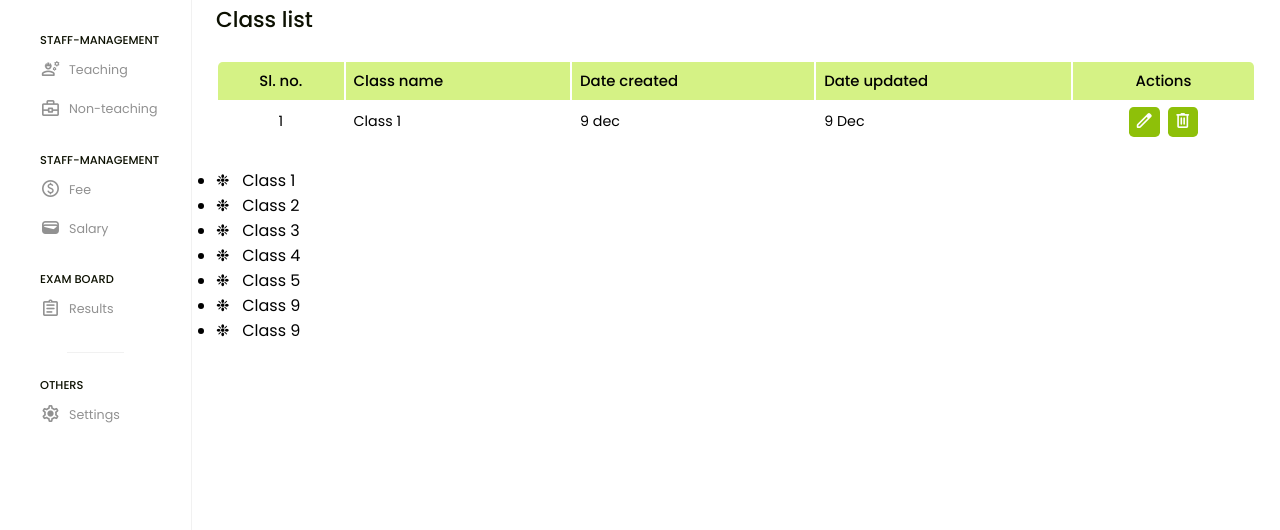
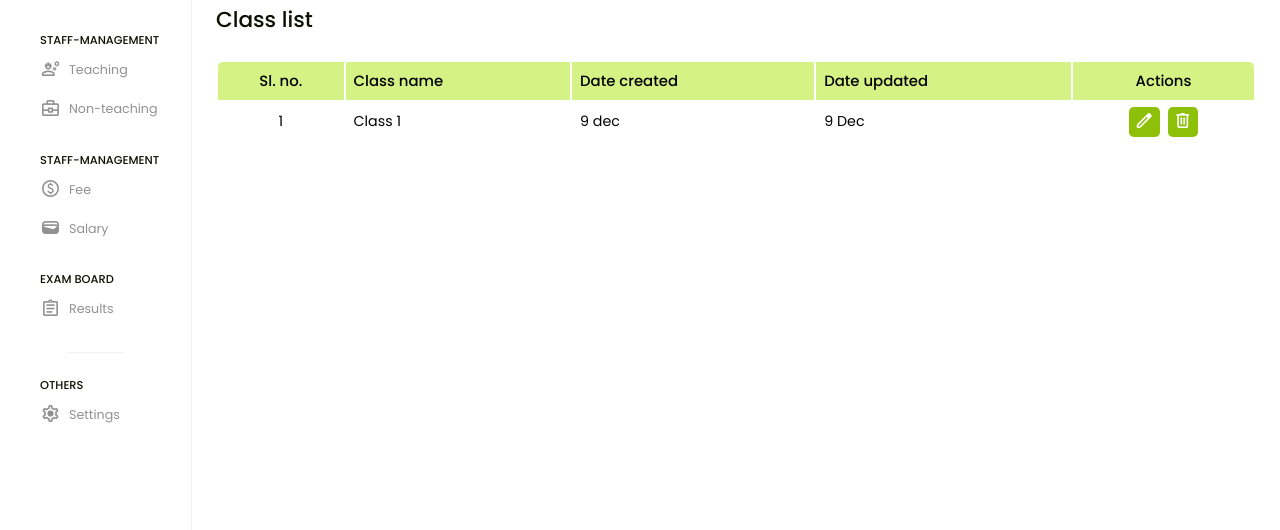
Before and after one commit to hasan-code/School-MS, a Django app: page /management/add_class in a window 1280 px wide. Shown: the part 270-800 px from the top of the page. Run offline with Django 4.2, Linux system fonts and the light colour scheme; data comes from the database, SQL or seed files in the repository.

Commit message:
add_class.html is modified

```diff
--- a/templates/admin/add_class.html
+++ b/templates/admin/add_class.html
@@ -8,7 +8,6 @@
 
 <!-- HEADER -->
 {% include "header.html" %}
-
 
 <!-- MESSAGES DIALOG -->
 {% include 'messages.html' %}
@@ -21,9 +20,8 @@
 
     <div class="input-group">
       <label for="add_class">Class name</label>
-            <input type="text" name="add_class" id="add_class">
+      <input type="text" name="add_class" id="add_class" />
     </div>
-
 
     <button type="submit">Add</button>
   </form>
@@ -50,13 +48,15 @@
         <td>Class 1</td>
         <td>9 dec</td>
         <td>9 Dec</td>
-                <td style="
+        <td
+          style="
             display: flex;
             flex-direction: row;
             gap: 0.5rem;
             align-items: center;
             justify-content: center;
-              ">
+          "
+        >
           <a href="">
             <span class="material-symbols-rounded"> edit </span>
           </a>
@@ -67,11 +67,6 @@
       </tr>
     </tbody>
   </table>
-    <ul>
-        {% for class in classes %}
-        <li>&#10057; &nbsp; {{ class.class_name }}</li>
-        {% endfor %}
-    </ul>
 </div>
 
 <!-- <script src="{% static 'js/students.js' %}" type="text/javascript"></script> -->
```
Lines whose indentation alone changed are shown as unchanged.
